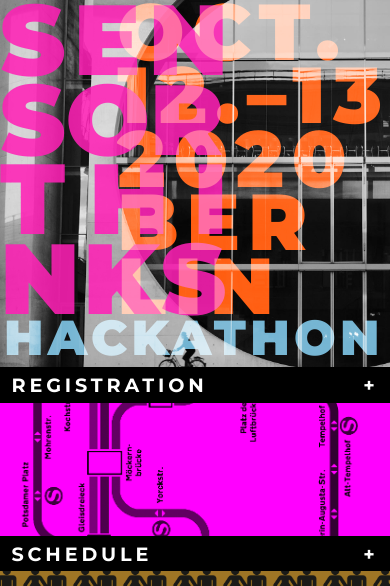
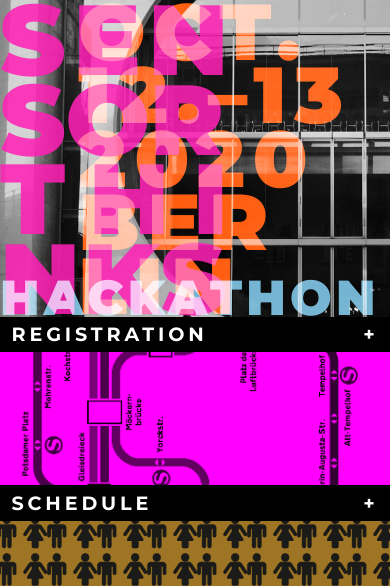
Before and after one commit to TobiasRoeddiger/sensorthinks, a plain HTML site: page index.html in a window 390 px wide. Shown: the top 586 px of the page. Drawn offline with Linux system fonts and the light colour scheme.

Commit message:
fix alignment of date in header and also hackathon

```diff
--- a/css/styles.css
+++ b/css/styles.css
@@ -28,13 +28,13 @@
 }
 
 main {
-   margin-top: calc(43.5vh - 80px); /* HACK */
+   margin-top: calc(37.5vh - 80px); /* HACK */
    display: inline-block;
 }
 
 .mobileHeader {
    display: inline-flex;
-   height:  43.5vh; /* HACK */
+   height:  37.5vh; /* HACK */
    background: url(../images/Datum.jpg) repeat center;
    background-size: cover;
    position: relative;
@@ -190,12 +190,7 @@ br {
    line-height: 0.8em;
    font-weight: 900;
    font-family: Montserrat;
-   -webkit-transition: all .5s ease;
-   -o-transition: all .5s ease;
-   transition: all .5s ease;
-   -webkit-transition-delay: 0.5s;
-		-o-transition-delay: 0.5s;
-		   transition-delay: 0.5s;
+
    visibility: visible;
    overflow: hidden;
    z-index: 5;
@@ -211,7 +206,7 @@ br {
    line-height: 0.8em;
    opacity: 1.0;
    font-weight:900;
-   right: 0;
+   right: 10vw;
    font-family: Montserrat;
    visibility: visible;
    letter-spacing: 0.1em;
@@ -241,9 +236,10 @@ br {
    margin-top: -0.05em;
    mix-blend-mode: screen;
    bottom: 0;
-   left: 1vw;
+   left: 0;
    transform: rotate(0deg);
    font-size: 12.6vw;
+   line-height: 0.76em;
 }
 
 section:hover ~ .date {
```
